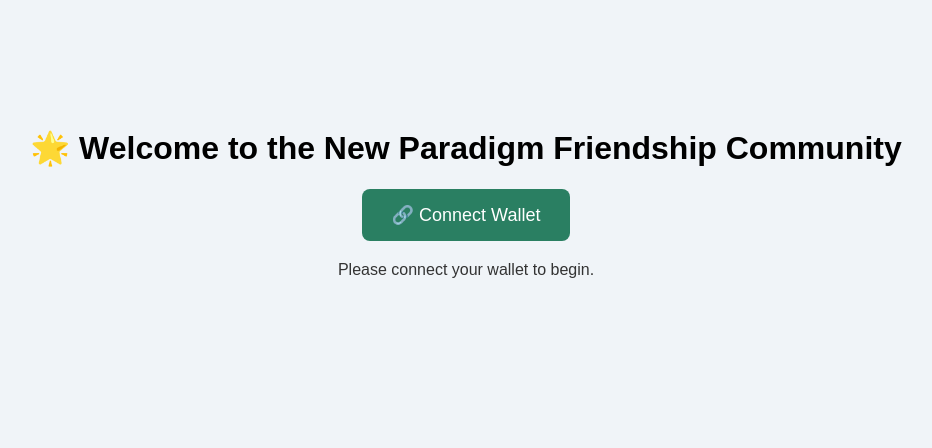
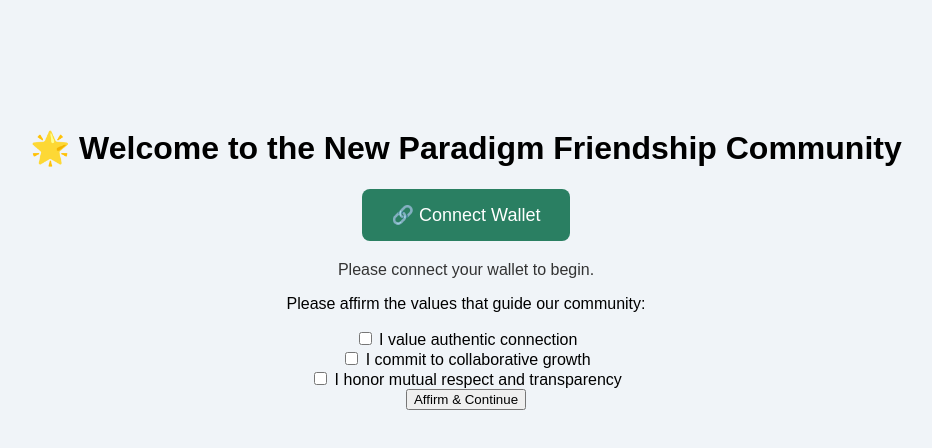
Before and after one commit to happy2btc/-onboarding-flow---, a plain HTML site: page index.html in a window 1280 px wide. Shown: the whole page, without its empty margins (174-1106 px from the left). Drawn offline with Linux system fonts and the light colour scheme.

Commit message:
Update index.html

```diff
--- a/index.html
+++ b/index.html
@@ -42,7 +42,13 @@
     <h2>✅ You're In!</h2>
     <p>Next: Affirm our shared values to continue onboarding.</p>
   </div>
-
+<form id="valuesForm">
+  <p>Please affirm the values that guide our community:</p>
+  <label><input type="checkbox" name="authenticity" /> I value authentic connection</label><br>
+  <label><input type="checkbox" name="growth" /> I commit to collaborative growth</label><br>
+  <label><input type="checkbox" name="respect" /> I honor mutual respect and transparency</label><br>
+  <button type="submit">Affirm & Continue</button>
+</form>
 
    <script>
   const connectButton = document.getElementById('connectButton');
```
